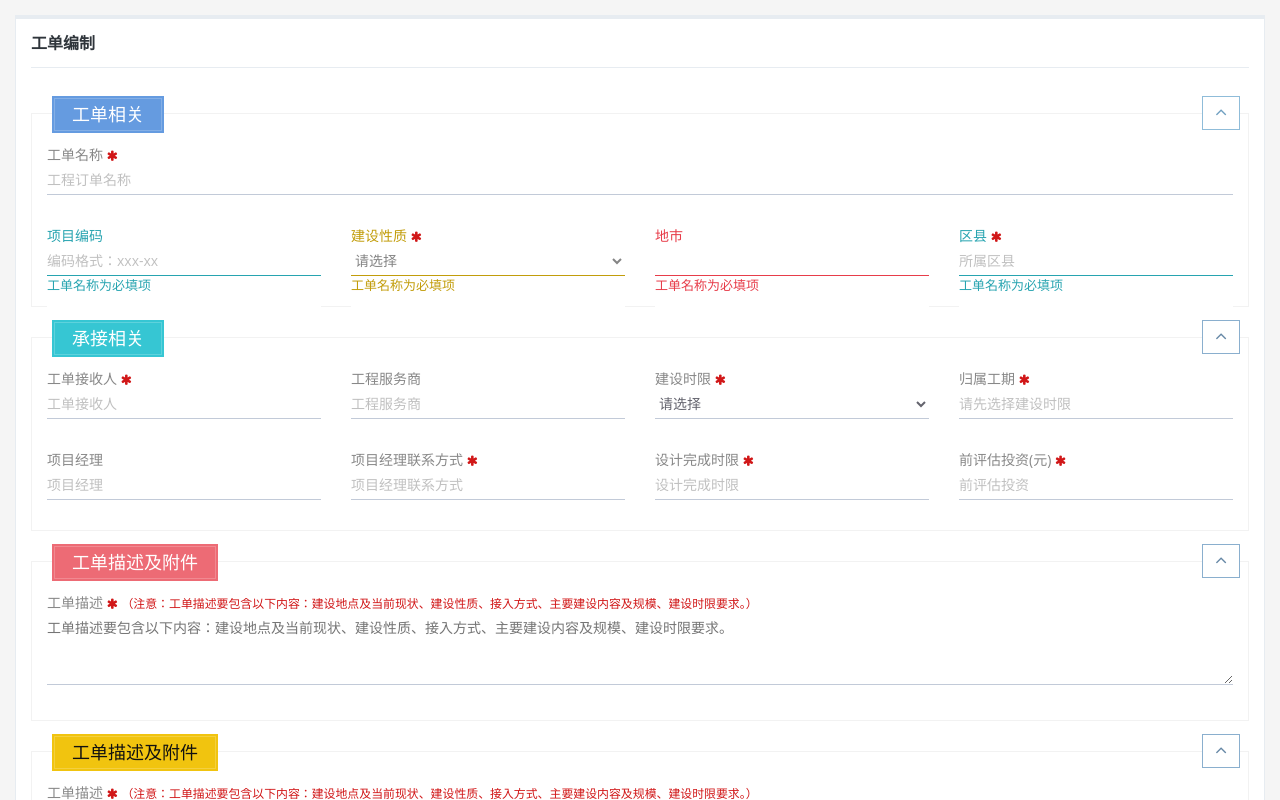
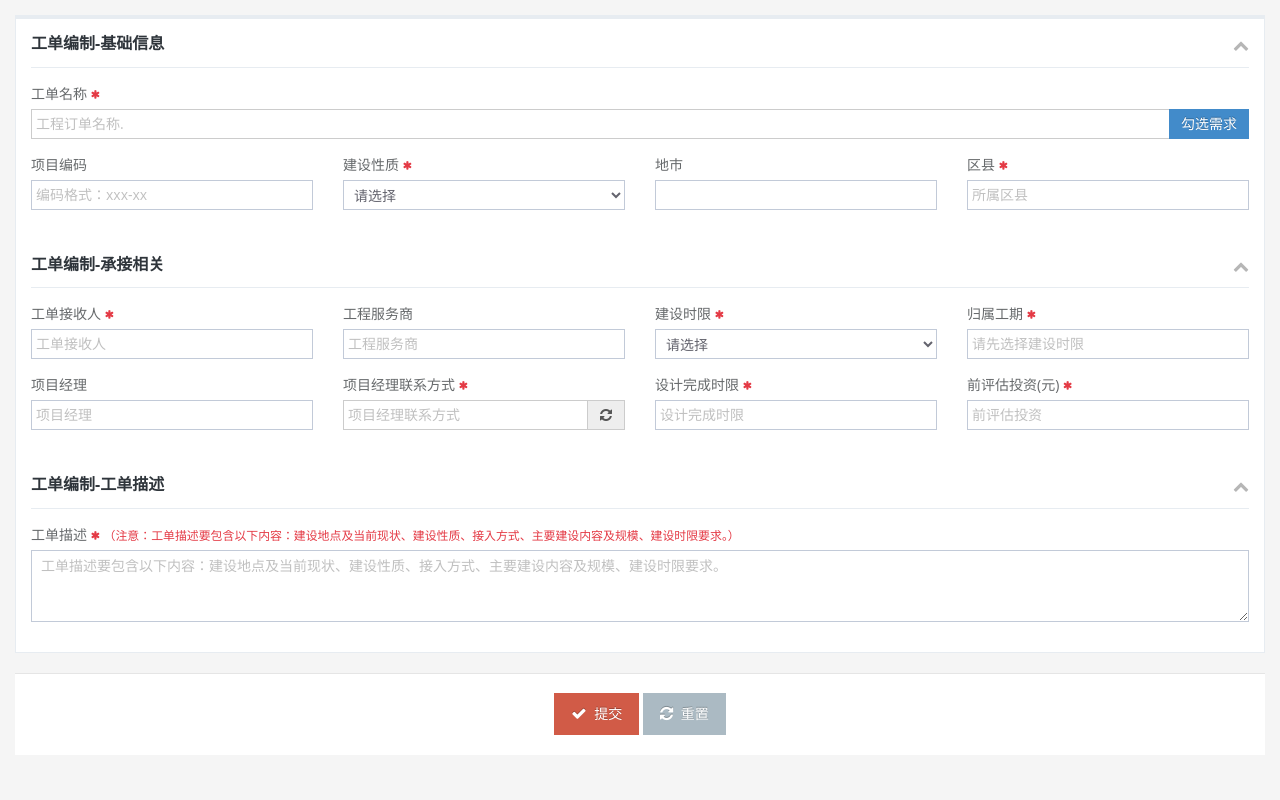
Before and after one commit to feichengnana/adminAce, a plain HTML site: page view/add2.html in a window 1280 px wide. Drawn offline with Linux system fonts and the light colour scheme.

Commit message:
修改基础页面样式

```diff
--- a/css/custom.css
+++ b/css/custom.css
@@ -13,6 +13,8 @@ html,body,.page-content{
 a:hover{
 	text-decoration: none;
 }
+.form-control{border-color: #C2CAD8;border-radius: 0 !important;}
+.input-group .input-group-addon{border-radius: 0!important;}
 .table-bordered>tbody>tr>td{
     border: 1px solid #ddd;
 }
@@ -21,6 +23,9 @@ a:hover{
 .list-group-item.bg-warning{background-color: #fcf8e3;}
 .list-group-item.bg-success{background-color: #dff0d8;}
 .dataTables_wrapper.no-footer .dataTables_scrollBody{border-bottom-color: #DDDDDD;}
+.input-group .form-control{border-radius: 0 !important;}
+.no-skin .sidebar{overflow-y: auto;}
+.no-skin .sidebar.menu-min{overflow: inherit;}
 /* 页面初始化/ */
 
 
@@ -29,12 +34,15 @@ a:hover{
 .bg-main {
 	background: #d11718 !important;
 }
+.bg-white{
+	background-color: #FFF!important;
+}
 .btn-circle{
 	border-radius: 25px !important;
 	overflow: hidden;
 }
 .alert-mini{padding:10px;margin-bottom: 15px;}
-.text-red{color: #D11718;}
+.text-red{color: #E43A45;}
 /* 公共类/ */
 
 
@@ -327,7 +335,7 @@ nav.page-tabs .page-tabs-content {
     margin: 0 0 12px;
     border-bottom: 1px dotted #E2E2E2;
     padding:12px 8px 8px;
-    font-size: 18px;
+    font-size: 14px;
     font-weight: lighter;
     line-height: 1.2;
 }
@@ -383,6 +391,7 @@ nav.page-tabs .page-tabs-content {
 .dividerBox.dividerBox-spinner>.dividerBox-toolbar>a{
     top:0;
     margin-left: 0;
+    padding:2px 8px;
 }
 .dividerBox.dividerBox-spinner>.dividerBox-body{padding:0 15px;}
 /* dividerBox颜色设置 */
@@ -407,8 +416,7 @@ nav.page-tabs .page-tabs-content {
 }
 .dividerBox.dividerBox-spinner.dividerBox-yellow>.dividerBox-title,
 .dividerBox.dividerBox-primary.dividerBox-yellow>.dividerBox-title>span{
-    background-color: #F1C40F;
-    color: #111;
+    background-color: #F4D03F;
 }
 .dividerBox.dividerBox-primary.dividerBox-blue>.dividerBox-title{border-bottom-color:#659BE0 }
 .dividerBox.dividerBox-primary.dividerBox-green>.dividerBox-title{border-bottom-color:#36C6D3 }
@@ -417,7 +425,7 @@ nav.page-tabs .page-tabs-content {
 /* 表单间隔-end */
 
 /* 表单 */
-.form-group .fa-asterisk{font-size: 12px;}
+.form-group .fa-asterisk{font-size: 10px;vertical-align: middle;margin-top: -2px;}
 .form-group.form-line-input{position:relative;margin-bottom: 30px;}
 .form-group.form-line-input label{margin-bottom: 0;color: #888;}
 .form-group.form-line-input .form-control,.form-group.form-line-input input,.form-group.form-line-input select,.form-group.form-line-input textarea{
@@ -1016,3 +1024,7 @@ a.travis {
 	padding:15px;
 	margin-bottom: 10px;
 }
+
+/*补充表单样式 */
+.input-group .input-group-btn>.btn{border:none;padding-top: 5px;padding-bottom: 5px;}
+/*补充表单样式-end */
--- a/js/app.js
+++ b/js/app.js
@@ -10,25 +10,27 @@ function panelAction(el,parentEl,bodyEl,icon1,icon2,times){
 	$(el).click(function(){
 		var me = $(this);
 		var pnode = me.closest(parentEl);
-		var pbody = pnode.find(bodyEl);
+		var pbody = pnode.nextAll(bodyEl).first();
 		var meicon = me.find('.fa');
+		console.log(meicon.attr('class'))
 		if(times!=0){
 			times = times?times:200;
 		}
 		pbody.slideToggle(times);
 		meicon.toggleClass(icon1).toggleClass(icon2);
+		console.log(meicon.attr('class'))
 	})
 }
 
 $(function(){
 	if($('.panel-tools-collapse').length){
-		panelAction('.panel-tools-collapse','.panel','.panel-body','fa-chevron-up','fa-chevron-down');
+		panelAction('.panel-tools-collapse','.panel-heading','.panel-body','fa-chevron-up','fa-chevron-down');
 	}
 	if($('.panel-search-more').length){
-		panelAction('.panel-search-more a','.panel-search-form','.panel-search-moreBody','fa-angle-double-right','fa-angle-double-up',0);
+		panelAction('.panel-search-more a','.panel-search-more','.panel-search-moreBody','fa-angle-double-right','fa-angle-double-up',0);
 	}
 	if($('.dividerBox-tool-angle').length){
-		panelAction('.dividerBox-tool-angle','.dividerBox','.dividerBox-body','fa-angle-up','fa-angle-down');
+		panelAction('.dividerBox-tool-angle','.dividerBox-toolbar','.dividerBox-body','fa-angle-up','fa-angle-down');
 	}
 
 	$('.panel-tools-close').click(function(){
--- a/view/add2.html
+++ b/view/add2.html
@@ -20,85 +20,86 @@
 
 	<body>
 		<div class="page-content">
+			<form action="">
 				<div class="panel panel-line">
 					<div class="panel-heading">
-					<h3 class="panel-title">工单编制</h3>
+						<h3 class="panel-title">工单编制-基础信息</h3>
+						<div class="panel-tools">
+							<a href="javascript:;" class="panel-tools-collapse">
+								<i class="fa fa-chevron-up"></i>
+							</a>
+						</div>
 					</div>
 					<div class="panel-body">
-					<form action="">
-						<div class="dividerBox dividerBox-spinner dividerBox-blue">
-							<div class="dividerBox-toolbar">
-								<a href="javascript:;" class="btn btn-white btn-info text-center dividerBox-tool-angle"><i class="ace-icon fa fa-angle-up"></i></a>
-							</div>
-							<div class="dividerBox-title"><span>工单相关</span></div>
-							<div class="dividerBox-body">
 						<div class="row">
 							<div class="col-sm-12">
-										<div class="form-group form-line-input">
-											<label for="11proName">工单名称 <i class="fa fa-asterisk text-red"></i></label>
-											<input type="text" class="form-control" id="11proName" placeholder="工程订单名称">
-											<span class="help-block"></span>
+								<div class="form-group">
+									<label for="proName">工单名称  <i class="fa fa-asterisk text-red"></i></label>
+									<div class="input-group">
+										<input type="text" class="form-control" id="proName" placeholder="工程订单名称.">
+										<span class="input-group-btn">
+											<button class="btn btn-primary">勾选需求</button>
+										</span>
+									</div>
 								</div>
 							</div>
 							<div class="col-sm-3">
-										<div class="form-group form-line-input has-success">
-											<label for="11proCode">项目编码</label>
-											<input type="text" class="form-control" id="11proCode" placeholder="编码格式：xxx-xx">
-											<span class="help-block">工单名称为必填项</span>
+								<div class="form-group">
+									<label for="proCode">项目编码</label>
+									<input type="text" class="form-control" id="proCode" placeholder="编码格式：xxx-xx">
 								</div>
 							</div>
 							<div class="col-sm-3">
-										<div class="form-group form-line-input has-warning">
-											<label for="11buildScene">建设性质 <i class="fa fa-asterisk text-red"></i></label>
-											<select name="" class="form-control" id="11buildScene" name="buildScene">
+								<div class="form-group">
+									<label for="buildScene">建设性质 <i class="fa fa-asterisk text-red"></i></label>
+									<select name="" class="form-control" id="buildScene" name="buildScene">
 										<option selected="" value="">请选择</option>
 										<option value="">新建</option>
 										<option value="">改造</option>
 										<option value="">扩容</option>
 									</select>
-											<span class="help-block">工单名称为必填项</span>
 								</div>
 							</div>
 							<div class="col-sm-3">
-										<div class="form-group form-line-input has-error">
-											<label for="11cityName">地市</label>
-											<input type="text" class="form-control" id="11cityName" placeholder="">
-											<span class="help-block">工单名称为必填项</span>
+								<div class="form-group">
+									<label for="cityName">地市</label>
+									<input type="text" class="form-control" id="cityName" placeholder="">
 								</div>
 							</div>
 							<div class="col-sm-3">
-										<div class="form-group form-line-input has-success">
-											<label for="11disName">区县 <i class="fa fa-asterisk text-red"></i></label>
-											<input type="text" class="form-control" id="11disName" placeholder="所属区县">
-											<span class="help-block">工单名称为必填项</span>
+								<div class="form-group">
+									<label for="disName">区县 <i class="fa fa-asterisk text-red"></i></label>
+									<input type="text" class="form-control" id="disName" placeholder="所属区县">
 								</div>
 							</div>
 						</div>
 					</div>
+					<div class="panel-heading">
+						<h3 class="panel-title">工单编制-承接相关</h3>
+						<div class="panel-tools">
+							<a href="javascript:;" class="panel-tools-collapse">
+								<i class="fa fa-chevron-up"></i>
+							</a>
 						</div>
-						<div class="dividerBox dividerBox-spinner dividerBox-green">
-							<div class="dividerBox-toolbar">
-								<a href="javascript:;" class="btn btn-white btn-primary text-center dividerBox-tool-angle"><i class="ace-icon fa fa-angle-up"></i></a>
 					</div>
-							<div class="dividerBox-title"><span>承接相关</span></div>
-							<div class="dividerBox-body">
+					<div class="panel-body">
 						<div class="row">
 							<div class="col-sm-3">
-										<div class="form-group form-line-input">
-											<label for="11providerUserName">工单接收人 <i class="fa fa-asterisk text-red"></i></label>
-											<input type="text" class="form-control" id="11providerUserName" placeholder="工单接收人">
+								<div class="form-group">
+									<label for="providerUserName">工单接收人 <i class="fa fa-asterisk text-red"></i></label>
+									<input type="text" class="form-control" id="providerUserName" placeholder="工单接收人">
 								</div>
 							</div>
 							<div class="col-sm-3">
-										<div class="form-group form-line-input">
-											<label for="11providerName">工程服务商</label>
-											<input type="text" class="form-control" id="11providerName" placeholder="工程服务商">
+								<div class="form-group">
+									<label for="providerName">工程服务商</label>
+									<input type="text" class="form-control" id="providerName" placeholder="工程服务商">
 								</div>
 							</div>
 							<div class="col-sm-3">
-										<div class="form-group form-line-input">
-											<label for="11buildType">建设时限 <i class="fa fa-asterisk text-red"></i></label>
-											<select name="" class="form-control" id="11buildType" name="buildType">
+								<div class="form-group">
+									<label for="buildType">建设时限 <i class="fa fa-asterisk text-red"></i></label>
+									<select name="" class="form-control" id="buildType" name="buildType">
 										<option selected="" value="">请选择</option>
 										<option value="">7天</option>
 										<option value="">55天</option>
@@ -107,79 +108,67 @@
 								</div>
 							</div>
 							<div class="col-sm-3">
-										<div class="form-group form-line-input">
-											<label for="11proDate">归属工期 <i class="fa fa-asterisk text-red"></i></label>
-											<input type="text" class="form-control" id="11proDate" placeholder="请先选择建设时限">
+								<div class="form-group">
+									<label for="proDate">归属工期 <i class="fa fa-asterisk text-red"></i></label>
+									<input type="text" class="form-control" id="proDate" placeholder="请先选择建设时限">
 								</div>
 							</div>
 							<div class="col-sm-3">
-										<div class="form-group form-line-input">
-											<label for="11proManagerName">项目经理</label>
-											<input type="text" class="form-control" id="11proManagerName" placeholder="项目经理">
+								<div class="form-group">
+									<label for="proManagerName">项目经理</label>
+									<input type="text" class="form-control" id="proManagerName" placeholder="项目经理">
 								</div>
 							</div>
 							<div class="col-sm-3">
-										<div class="form-group form-line-input">
-											<label for="11proManagerTel">项目经理联系方式 <i class="fa fa-asterisk text-red"></i></label>
-											<input type="text" class="form-control" id="11proManagerTel" placeholder="项目经理联系方式">
+								<div class="form-group">
+									<label for="proManagerTel">项目经理联系方式 <i class="fa fa-asterisk text-red"></i></label>
+									<div class="input-group">
+										<input type="text" class="form-control" id="proManagerTel" placeholder="项目经理联系方式">
+										<a href="#" class="input-group-addon">
+											<i class="fa fa-refresh"></i>
+										</a>
+									</div>
 								</div>
 							</div>
 							<div class="col-sm-3">
-										<div class="form-group form-line-input">
-											<label for="11pdmTime">设计完成时限 <i class="fa fa-asterisk text-red"></i></label>
-											<input type="text" class="form-control" id="11pdmTime" placeholder="设计完成时限">
+								<div class="form-group">
+									<label for="pdmTime">设计完成时限 <i class="fa fa-asterisk text-red"></i></label>
+									<input type="text" class="form-control" id="pdmTime" placeholder="设计完成时限">
 								</div>
 							</div>
 							<div class="col-sm-3">
-										<div class="form-group form-line-input">
-											<label for="11xqTouzi">前评估投资(元) <i class="fa fa-asterisk text-red"></i></label>
-											<input type="text" class="form-control" id="11xqTouzi" placeholder="前评估投资">
+								<div class="form-group">
+									<label for="xqTouzi">前评估投资(元) <i class="fa fa-asterisk text-red"></i></label>
+									<input type="text" class="form-control" id="xqTouzi" placeholder="前评估投资">
 								</div>
 							</div>
 						</div>
 					</div>
+					<div class="panel-heading">
+						<h3 class="panel-title">工单编制-工单描述</h3>
+						<div class="panel-tools">
+							<a href="javascript:;" class="panel-tools-collapse">
+								<i class="fa fa-chevron-up"></i>
+							</a>
 						</div>
-						<div class="dividerBox dividerBox-spinner dividerBox-red">
-							<div class="dividerBox-toolbar">
-								<a href="javascript:;" class="btn btn-white btn-primary text-center dividerBox-tool-angle"><i class="ace-icon fa fa-angle-up"></i></a>
 					</div>
-							<div class="dividerBox-title"><span>工单描述及附件</span></div>
-							<div class="dividerBox-body">
+					<div class="panel-body">
 						<div class="row">
 							<div class="col-sm-12">
-										<div class="form-group form-line-input">
+								<div class="form-group">
 									<label for="proDesc">工单描述 <i class="fa fa-asterisk text-red"></i> <small class="text-red">（注意：工单描述要包含以下内容：建设地点及当前现状、建设性质、接入方式、主要建设内容及规模、建设时限要求。）</small></label>
-											<textarea id="proDesc" name="proDesc" rows="3" cols="" placeholder="工单描述要包含以下内容：建设地点及当前现状、建设性质、接入方式、主要建设内容及规模、建设时限要求。"></textarea>
+									<textarea id="proDesc" class="form-control" name="proDesc" rows="3" cols="" placeholder="工单描述要包含以下内容：建设地点及当前现状、建设性质、接入方式、主要建设内容及规模、建设时限要求。"></textarea>
 								</div>
 
 							</div>
 						</div>
 					</div>
 				</div>
-						<div class="dividerBox dividerBox-spinner dividerBox-yellow">
-							<div class="dividerBox-toolbar">
-								<a href="javascript:;" class="btn btn-white btn-primary text-center dividerBox-tool-angle"><i class="ace-icon fa fa-angle-up"></i></a>
-							</div>
-							<div class="dividerBox-title"><span>工单描述及附件</span></div>
-							<div class="dividerBox-body">
-								<div class="row">
-									<div class="col-sm-12">
-										<div class="form-group form-line-input">
-											<label for="proDesc">工单描述 <i class="fa fa-asterisk text-red"></i> <small class="text-red">（注意：工单描述要包含以下内容：建设地点及当前现状、建设性质、接入方式、主要建设内容及规模、建设时限要求。）</small></label>
-											<textarea id="proDesc" name="proDesc" rows="3" cols="" placeholder="工单描述要包含以下内容：建设地点及当前现状、建设性质、接入方式、主要建设内容及规模、建设时限要求。"></textarea>
-										</div>
-
-									</div>
-								</div>
-							</div>
-						</div>
-						<div class="form-actions text-center">
+				<div class="form-actions text-center bg-white">
 					<button type="submit" class="btn btn-danger"><i class="ace-icon fa fa-check bigger-110"></i> 提交</button>
 					<button type="reset" class="btn"><i class="ace-icon fa fa-refresh bigger-110"></i> 重置</button>
 				</div>
 			</form>
-				</div>
-			</div>
 		</div>
 		<script src="../js/jquery-1.12.4.min.js" type="text/javascript" charset="utf-8"></script>
 		<script src="../js/app.js" type="text/javascript" charset="utf-8"></script>
```
Also changed, not shown: view/add1.html (+33 -37 lines). Lines whose indentation alone changed are shown as unchanged.
